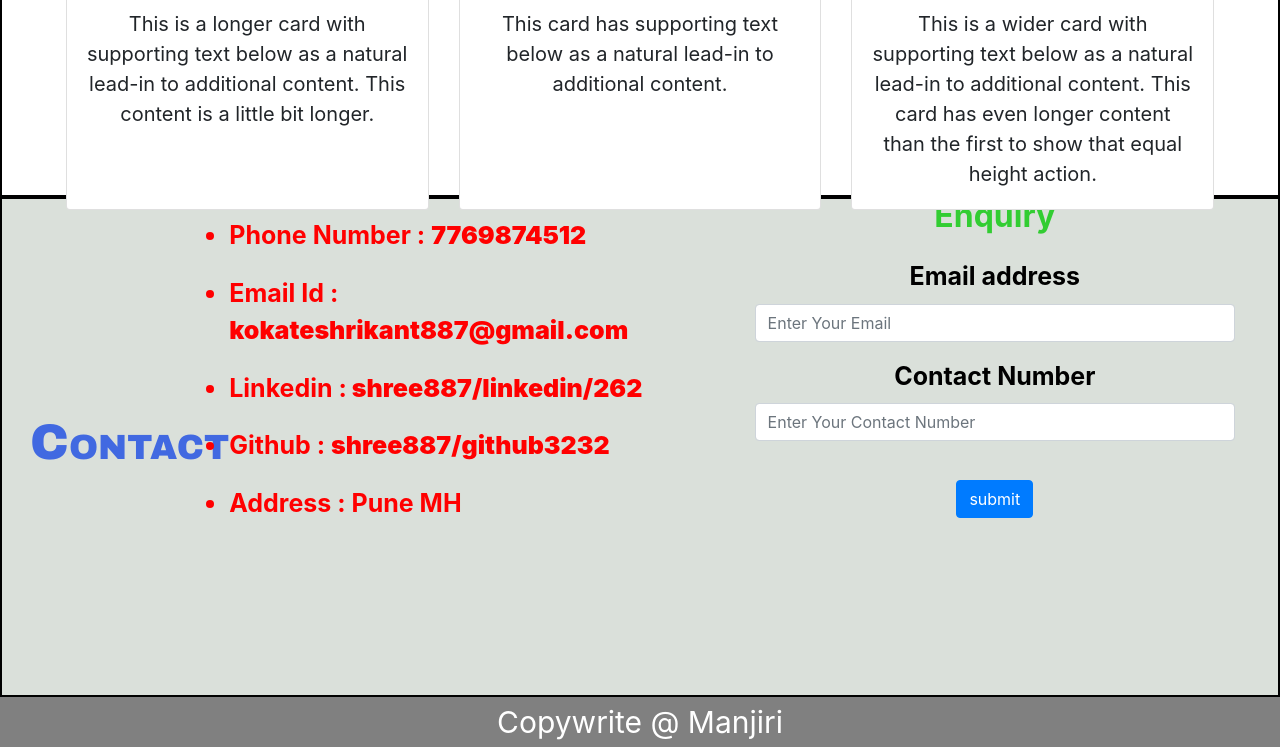
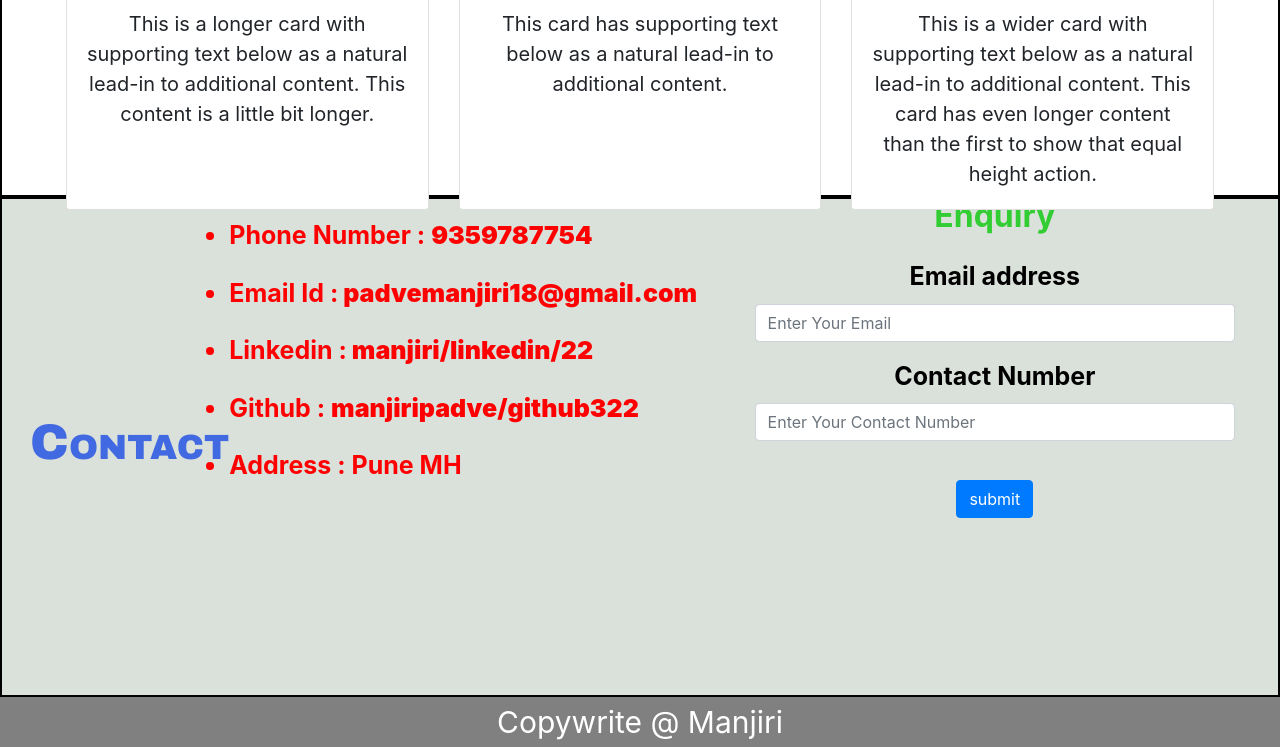
Before and after one commit to Manjiripadve/Manjiri-portfolio, a plain HTML site: page index.html in a window 1280 px wide. Shown: the part 1803-2550 px from the top of the page. Drawn offline with nearby package versions, Linux system fonts and the light colour scheme.

Commit message:
updated portfolio

```diff
--- a/index.html
+++ b/index.html
@@ -131,10 +131,10 @@
               <tr class="skillset">
                 <td valign="top" width="50%">
                   <ul>
-                    <li>Phone Number : <b>7769874512</b></li>
-                    <li>Email Id :<b> kokateshrikant887@gmail.com</b></li>
-                    <li>Linkedin :<b> shree887/linkedin/262</b> </li>
-                    <li>Github : <b> shree887/github3232</b> </li>
+                    <li>Phone Number : <b>9359787754</b></li>
+                    <li>Email Id :<b> padvemanjiri18@gmail.com</b></li>
+                    <li>Linkedin :<b> manjiri/linkedin/22</b> </li>
+                    <li>Github : <b> manjiripadve/github322</b> </li>
                     <li>Address : Pune MH</li>
                   </ul>
                 </td>
```
